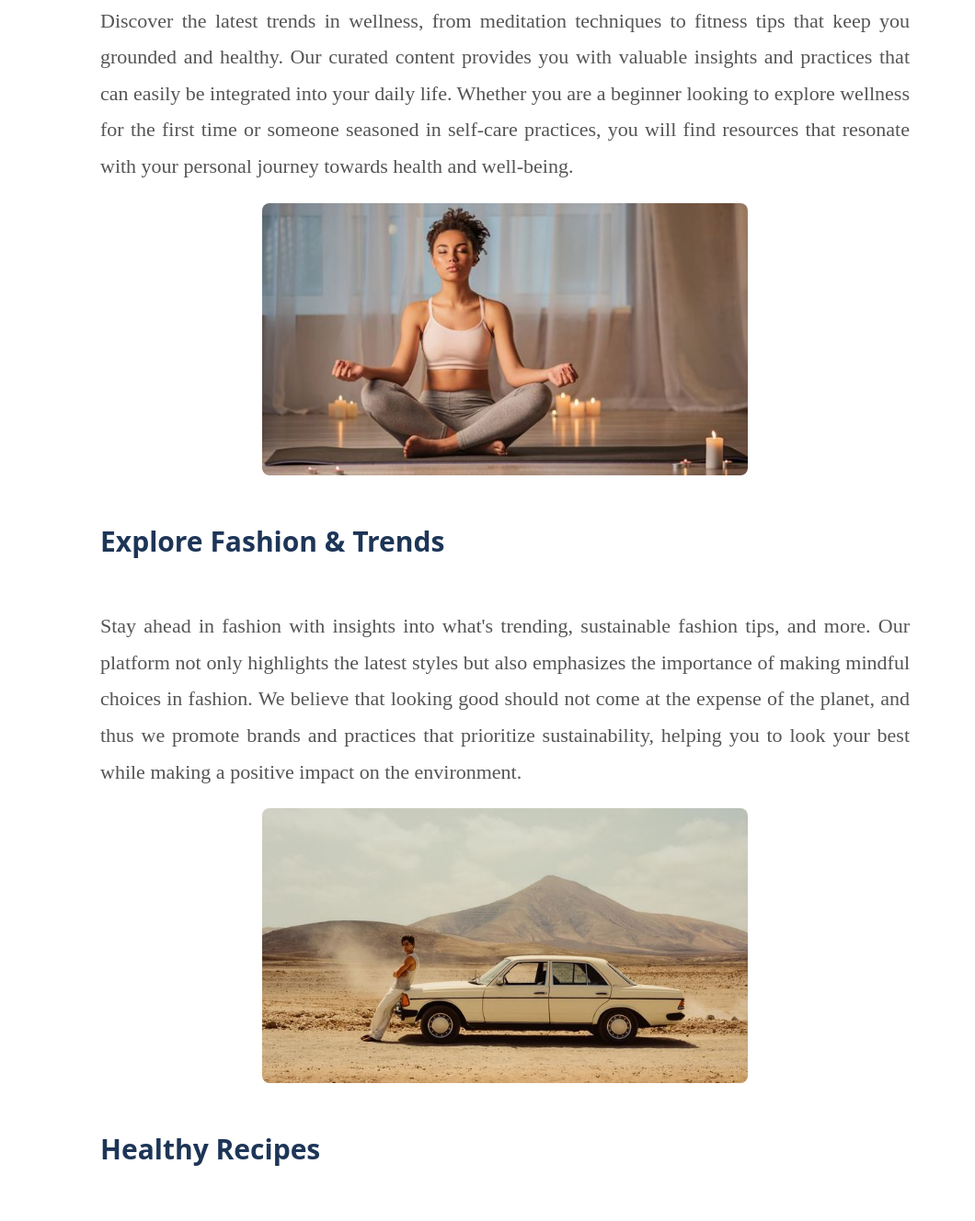
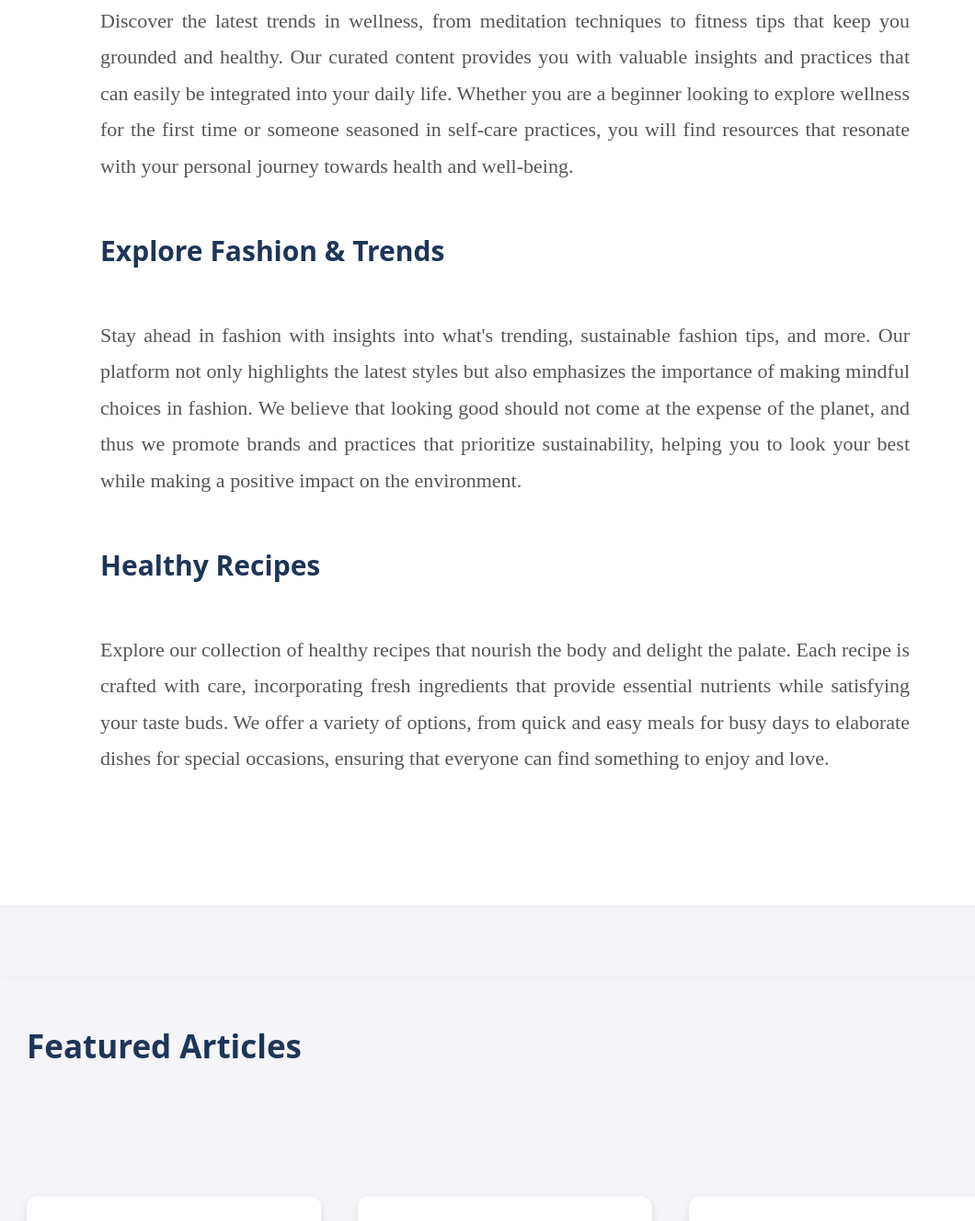
Before and after one commit to babaasplit/535230028_Jenny_Bootstrap, a plain HTML site: page index.html in a window 1280 px wide. Shown: the part 880-2208 px from the top of the page at 92% size, without its empty margins (91-1151 px from the left). Drawn offline with nearby package versions, Linux system fonts and the light colour scheme; a web font is replaced by a local one.

Commit message:
Update index.html

```diff
--- a/index.html
+++ b/index.html
@@ -49,12 +49,6 @@
                     you will find resources that resonate with your personal journey towards health and well-being.
                 </p>
 
-                <figure>
-                    <img
-                        src="/Images/01.jpg"
-                        alt="Wellness lifestyle image from Unsplash"
-                    />
-                </figure>
 
                 <h3>Explore Fashion & Trends</h3>
                 <p>
@@ -63,13 +57,6 @@
                     We believe that looking good should not come at the expense of the planet, and thus we promote brands and practices
                     that prioritize sustainability, helping you to look your best while making a positive impact on the environment.
                 </p>
-
-                <figure>
-                    <img
-                        src="/Images/02.jpg"
-                        alt="Wellness lifestyle image from Unsplash"
-                    />
-                </figure>
 
 
                 <!-- New elements for Home Section -->
@@ -81,13 +68,6 @@
                     to elaborate dishes for special occasions, ensuring that everyone can find something to enjoy and love.
                 </p>
 
-                <figure>
-                    <img
-                        src="/Images/03.jpg"
-                        alt="Wellness lifestyle image from Unsplash"
-                    />
-
-                </figure>
             </section>
         </div>
 
```
